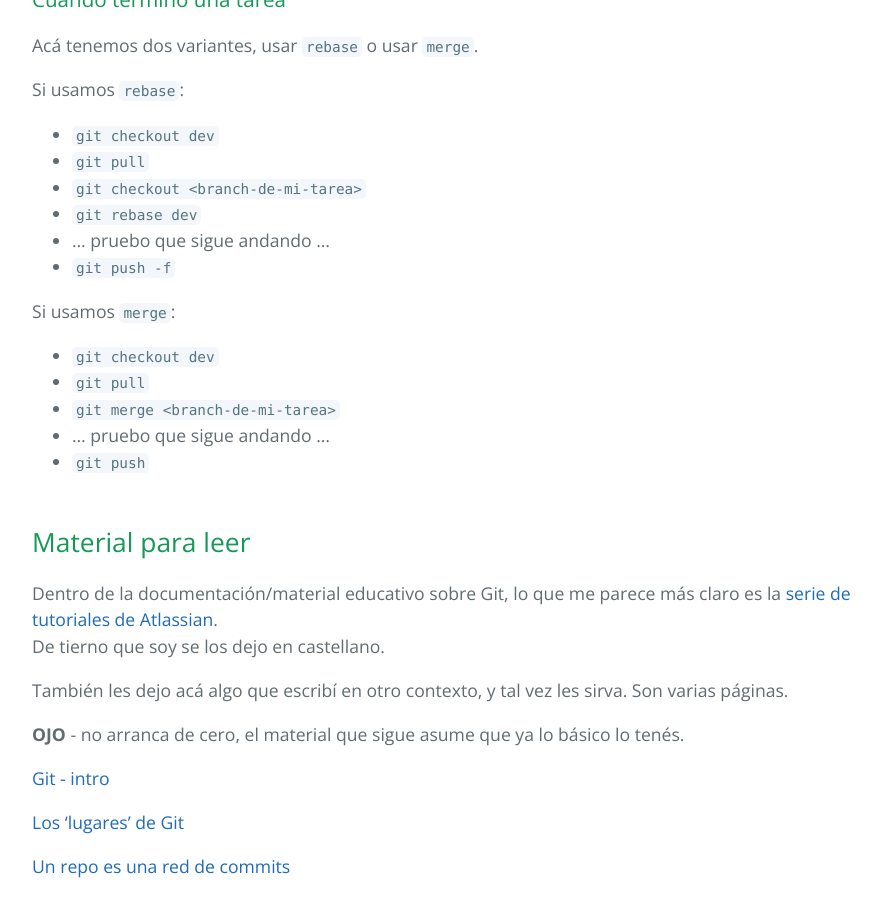
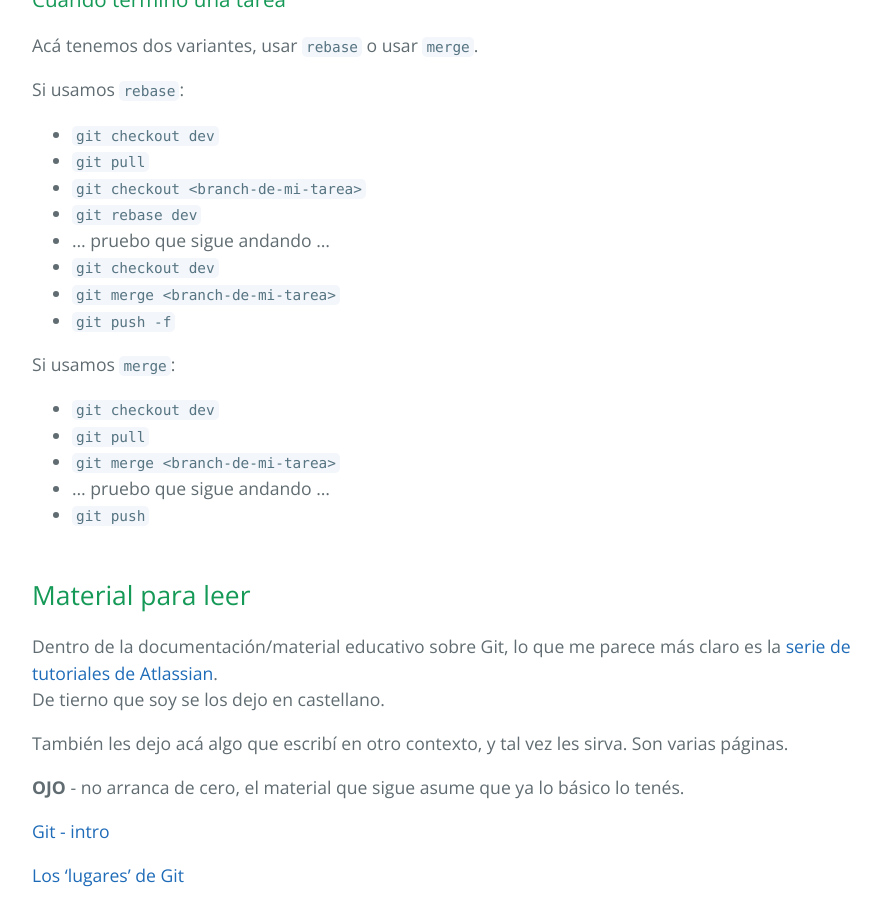
Before and after one commit to unahur-desapp/unahur-desapp-site, a Jekyll site: the page built from git/git-index.md, in a window 1280 px wide and 900 px high, scrolled down 1098 px. Shown: the whole window, without its empty margins (192-1073 px from the left). Built offline with Jekyll 4.4.1, drawn with Linux system fonts in a browser that asks for light colours; our own code applies the rules of GitHub Pages for plain Markdown files.

Commit message:
debugging 3

```diff
--- a/git/git-index.md
+++ b/git/git-index.md
@@ -34,6 +34,8 @@ Si usamos `rebase`:
 - `git checkout <branch-de-mi-tarea>`
 - `git rebase dev`
 - ... pruebo que sigue andando ...
+- `git checkout dev`
+- `git merge <branch-de-mi-tarea>`
 - `git push -f`
 
 Si usamos `merge`:
```
